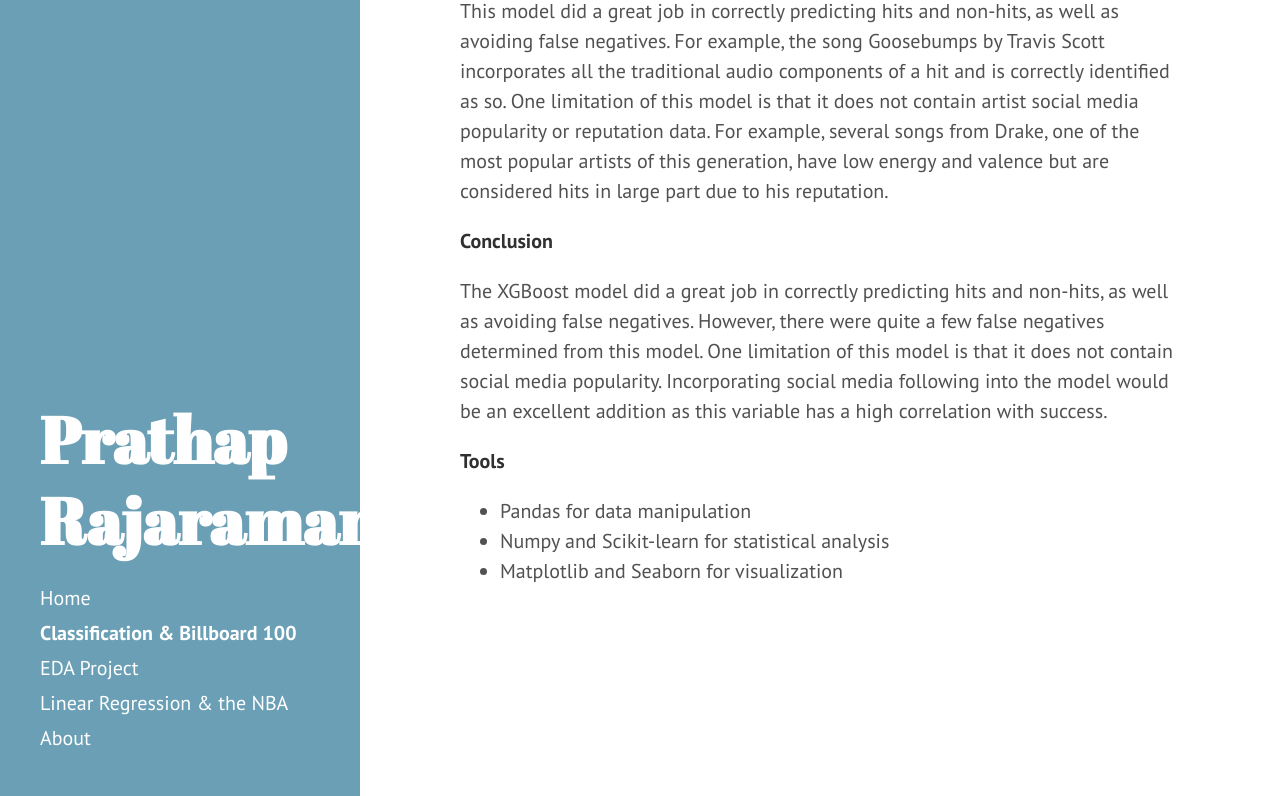
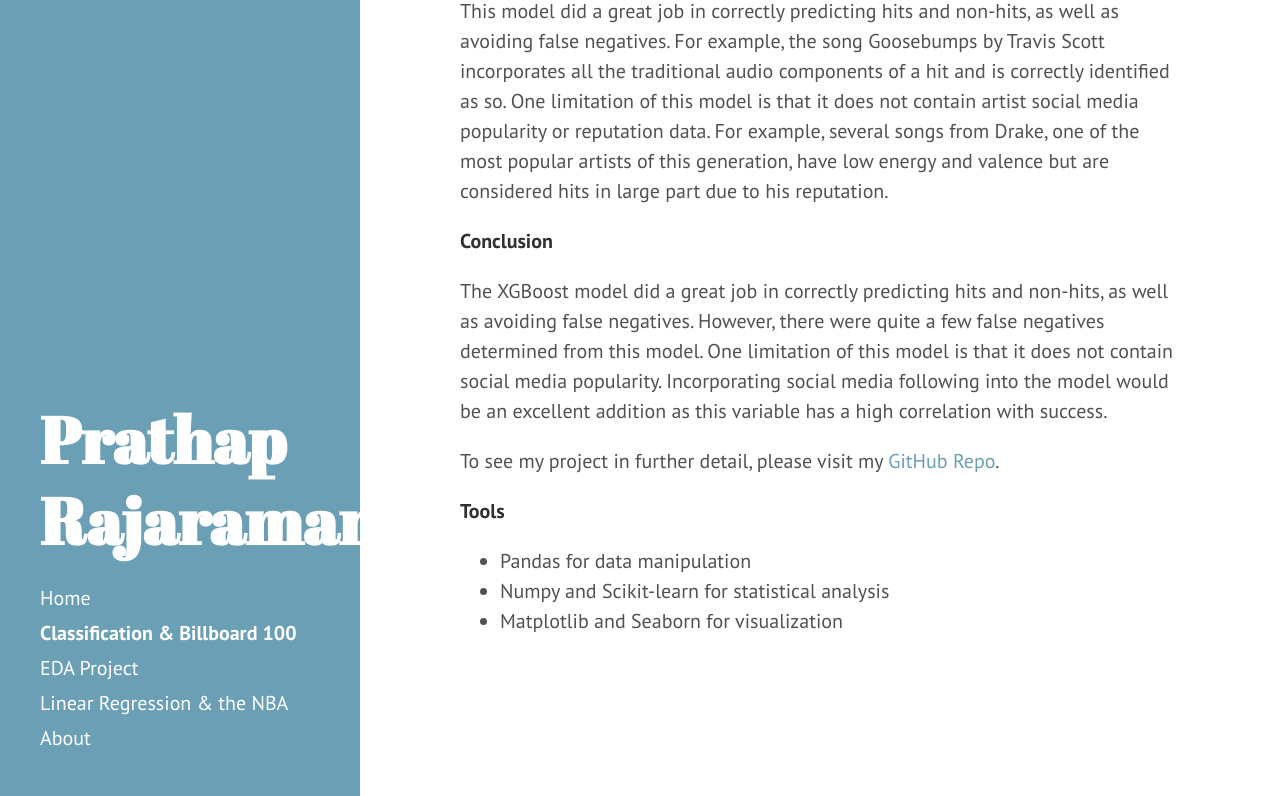
Before and after one commit to prathapr91/prathapr91.github.io, a Jekyll site: the page built from Classification_Spotify.md, in a window 1280 px wide and 900 px high, scrolled down 5272 px, cut to the strip 104-900 px from the top of the window. Built offline with Jekyll 4.4.1, drawn with Linux system fonts in a browser that asks for light colours; our own code applies the rules of GitHub Pages for plain Markdown files; Markdown is read by kramdown in place of the engine named in the settings.

Commit message:
Add files via upload

```diff
--- a/Classification_Spotify.md
+++ b/Classification_Spotify.md
@@ -113,6 +113,10 @@ The XGBoost model did a great job in correctly predicting hits and non-hits, as
 
 
 
+To see my project in further detail, please visit my [GitHub Repo](https://github.com/prathapr91/classification_spotify).
+
+
+
 **Tools**
 
 - Pandas for data manipulation
```
